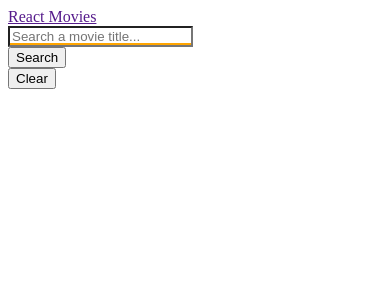
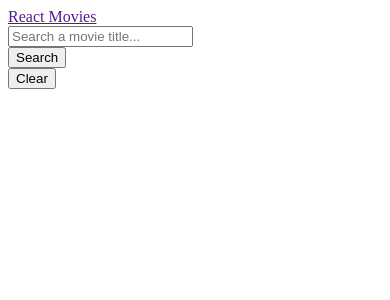
Before and after one commit to IDAwaken/react-movies, a React (Create React App) app: page / in a window 390 px wide. Shown: the top 300 px of the page. Built offline with nearby package versions, Linux system fonts and the light colour scheme.

Commit message:
styled movies-container and its media query (small, medium size screen)

```diff
--- a/src/App.scss
+++ b/src/App.scss
@@ -1,15 +1,21 @@
-// .form-control,
-// .custom-file-control,
-// .is-focused .form-control,
-// .is-focused .custom-file-control {
-//   background-image: linear-gradient(to top, #03a9f4 2px, rgba(0, 150, 136, 0) 2px),
-//     linear-gradient(to top, rgba(0, 0, 0, 0.26) 1px, transparent 1px);
-// }
+.movies-container {
+  display: grid;
+  grid-template-columns: repeat(4, 1fr);
+  grid-gap: 1rem;
+}
 
-.form-control,
-.custom-file-control,
-.is-focused .form-control,
-.is-focused .custom-file-control {
-  background-image: linear-gradient(to top, orange 2px, rgba(0, 150, 136, 0) 2px),
-    linear-gradient(to top, rgba(0, 0, 0, 0.26) 1px, transparent 1px);
+@media only screen and (max-width: 768px) {
+  .movies-container {
+    display: grid;
+    grid-template-columns: repeat(2, 1fr);
+    grid-gap: 1rem;
+  }
 }
+
+@media only screen and (max-width: 576px) {
+  .movies-container {
+    display: grid;
+    grid-template-columns: repeat(1, 1fr);
+    grid-gap: 1rem;
+  }
+}
```
